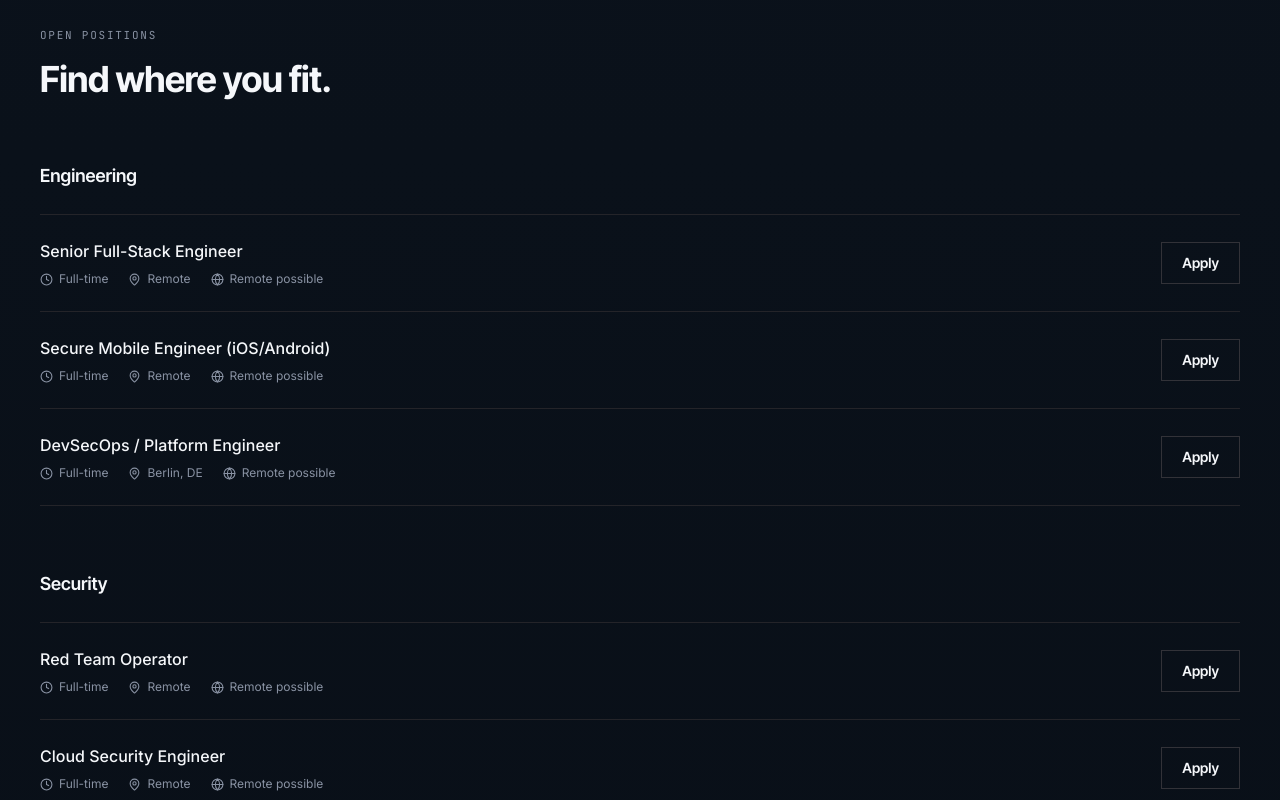
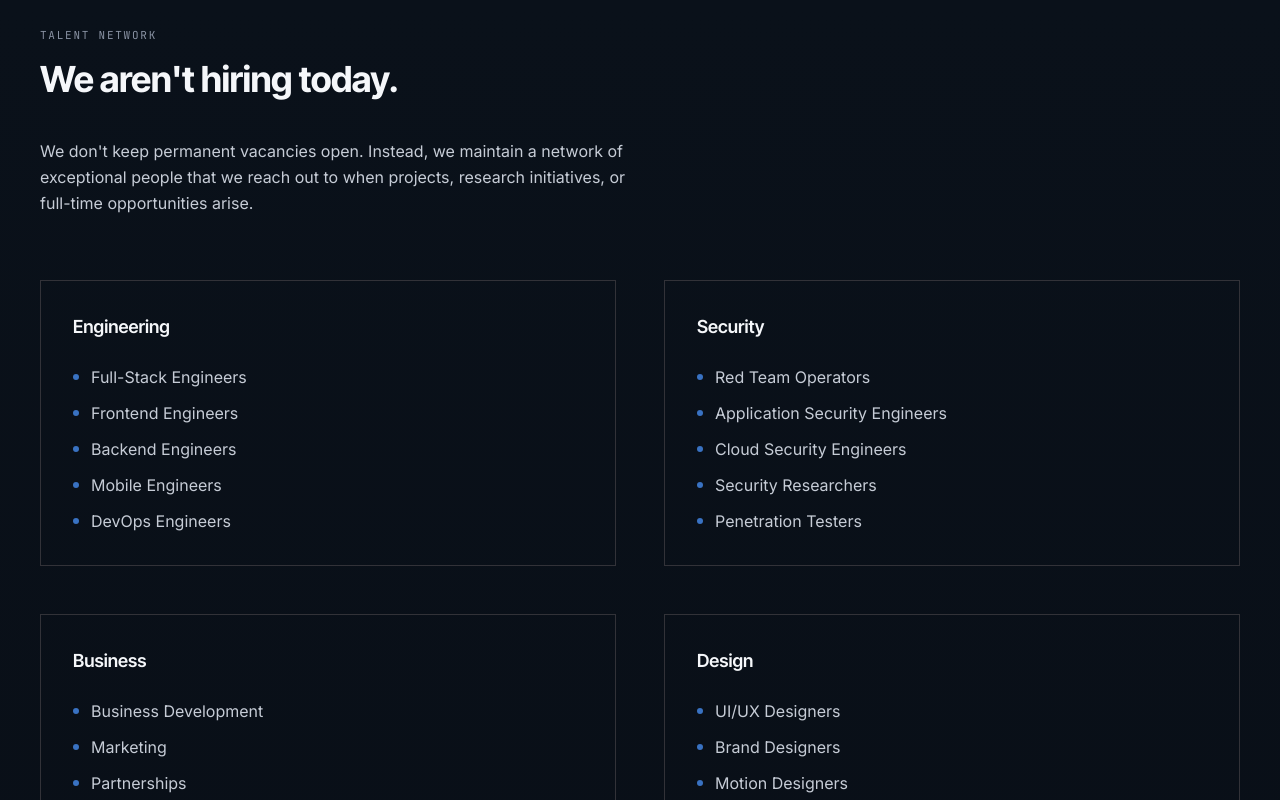
Before and after one commit to Cyberspatz-Web/CYSP, a React (Vite) app: page /careers in a window 1280 px wide. Shown: the part 1560-2360 px from the top of the page. Built offline with nearby package versions, Linux system fonts and the light colour scheme.

Commit message:
talent updates

```diff
--- a/src/data/careers.ts
+++ b/src/data/careers.ts
@@ -48,8 +48,7 @@ export const BENEFITS: Benefit[] = [
   {
     icon: Users2,
     title: "Small teams, real ownership",
-    description:
-      "Engagements run lean. You'll own outcomes, not just tickets.",
+    description: "Engagements run lean. You'll own outcomes, not just tickets.",
   },
 ];
 
@@ -61,71 +60,43 @@ export interface OpenRole {
   remote: boolean;
 }
 
-export const OPEN_ROLES: OpenRole[] = [
+export interface TalentArea {
+  title: string;
+  roles: string[];
+}
+
+export const TALENT_AREAS: TalentArea[] = [
   {
-    title: "Senior Full-Stack Engineer",
-    department: "Engineering",
-    location: "Remote",
-    type: "Full-time",
-    remote: true,
+    title: "Engineering",
+    roles: [
+      "Full-Stack Engineers",
+      "Frontend Engineers",
+      "Backend Engineers",
+      "Mobile Engineers",
+      "DevOps Engineers",
+    ],
   },
   {
-    title: "Secure Mobile Engineer (iOS/Android)",
-    department: "Engineering",
-    location: "Remote",
-    type: "Full-time",
-    remote: true,
+    title: "Security",
+    roles: [
+      "Red Team Operators",
+      "Application Security Engineers",
+      "Cloud Security Engineers",
+      "Security Researchers",
+      "Penetration Testers",
+    ],
   },
   {
-    title: "DevSecOps / Platform Engineer",
-    department: "Engineering",
-    location: "Berlin, DE",
-    type: "Full-time",
-    remote: true,
+    title: "Business",
+    roles: [
+      "Business Development",
+      "Marketing",
+      "Partnerships",
+      "Client Success",
+    ],
   },
   {
-    title: "Red Team Operator",
-    department: "Security",
-    location: "Remote",
-    type: "Full-time",
-    remote: true,
-  },
-  {
-    title: "Cloud Security Engineer",
-    department: "Security",
-    location: "Remote",
-    type: "Full-time",
-    remote: true,
-  },
-  {
-    title: "Application Security Consultant",
-    department: "Security",
-    location: "London, UK",
-    type: "Contract",
-    remote: false,
-  },
-  {
-    title: "Enterprise Account Executive",
-    department: "Business & Operations",
-    location: "New York, US",
-    type: "Full-time",
-    remote: false,
-  },
-  {
-    title: "Technical Program Manager",
-    department: "Business & Operations",
-    location: "Remote",
-    type: "Full-time",
-    remote: true,
+    title: "Design",
+    roles: ["UI/UX Designers", "Brand Designers", "Motion Designers"],
   },
 ];
-
-export function getRolesByDepartment(department: OpenRole["department"]) {
-  return OPEN_ROLES.filter((r) => r.department === department);
-}
-
-export const DEPARTMENTS: OpenRole["department"][] = [
-  "Engineering",
-  "Security",
-  "Business & Operations",
-];
--- a/src/pages/Careers.tsx
+++ b/src/pages/Careers.tsx
@@ -5,15 +5,17 @@ import { AmbientGlow } from "../components/ui/AmbientGlow";
 import { accentClass } from "../lib/accent";
 import { Button } from "../components/ui/Button";
 import { StatusBadge } from "../components/ui/StatusBadge";
-import { BENEFITS, DEPARTMENTS, getRolesByDepartment, OPEN_ROLES } from "../data/careers";
-import { Clock, MapPin, Globe } from "lucide-react";
+import { BENEFITS, TALENT_AREAS } from "../data/careers";
+// import { Clock, MapPin, Globe } from "lucide-react";
 
 function applyHref(title: string) {
   const subject = encodeURIComponent(`Application: ${title}`);
   const body = encodeURIComponent(
-    "Hi Cyberspatz team,\n\nI'm interested in the " + title + " role. A bit about me:\n\n"
+    "Hi Cyberspatz team,\n\nI'm interested in the " +
+      title +
+      " role. A bit about me:\n\n",
   );
-  return `mailto:info@cyberspatz.com?subject=${subject}&body=${body}`;
+  return `mailto:career@cyberspatz.com?subject=${subject}&body=${body}`;
 }
 
 export function Careers() {
@@ -25,16 +27,19 @@ export function Careers() {
         path="/careers"
       />
       <section className="pt-40 pb-24 md:pt-48 md:pb-28 relative overflow-hidden">
-        <AmbientGlow tone="blue" className="w-[480px] h-[480px] -top-32 -right-24 opacity-70" />
+        <AmbientGlow
+          tone="blue"
+          className="w-[480px] h-[480px] -top-32 -right-24 opacity-70"
+        />
         <Container className="relative">
-          <StatusBadge label={`${OPEN_ROLES.length} open roles`} />
+          <StatusBadge label="Always looking for exceptional talent" />
           <h1 className="mt-8 text-display-lg font-display font-extrabold max-w-[18ch]">
             Build the standard, don't just meet it.
           </h1>
           <p className="mt-6 text-lg text-paper-dim max-w-[56ch] leading-relaxed">
             We're a small team of engineers and security specialists who'd
-            rather ship something correct once than fast three times. If
-            that sounds like your kind of work, take a look below.
+            rather ship something correct once than fast three times. If that
+            sounds like your kind of work, take a look below.
           </p>
         </Container>
       </section>
@@ -57,7 +62,11 @@ export function Careers() {
                 transition={{ duration: 0.5, delay: (i % 3) * 0.06 }}
                 className="border-r border-b border-border p-8"
               >
-                <b.icon size={22} className={accentClass(i)} strokeWidth={1.6} />
+                <b.icon
+                  size={22}
+                  className={accentClass(i)}
+                  strokeWidth={1.6}
+                />
                 <h3 className="mt-6 text-base font-display font-semibold text-paper">
                   {b.title}
                 </h3>
@@ -69,79 +78,60 @@ export function Careers() {
           </div>
         </Container>
       </section>
-
-      {/* Open roles */}
+      {/* Talent Network */}
       <section className="hairline py-section">
         <Container>
-          <p className="label-mono mb-4">Open positions</p>
-          <h2 className="text-display-md font-display font-bold max-w-[22ch] mb-16">
-            Find where you fit.
+          <p className="label-mono mb-4">Talent Network</p>
+
+          <h2 className="text-display-md font-display font-bold max-w-[22ch] mb-10">
+            We aren't hiring today.
           </h2>
 
-          <div className="flex flex-col gap-16">
-            {DEPARTMENTS.map((dept) => {
-              const roles = getRolesByDepartment(dept);
-              if (roles.length === 0) return null;
-              return (
-                <div key={dept}>
-                  <h3 className="text-lg font-display font-semibold text-paper mb-6">
-                    {dept}
-                  </h3>
-                  <div className="flex flex-col hairline">
-                    {roles.map((role) => (
-                      <div
-                        key={role.title}
-                        className="flex flex-col sm:flex-row sm:items-center sm:justify-between gap-4 py-6 border-b border-border"
-                      >
-                        <div>
-                          <p className="text-base font-medium text-paper">{role.title}</p>
-                          <div className="mt-2 flex flex-wrap items-center gap-x-5 gap-y-1.5 text-xs text-steel">
-                            <span className="inline-flex items-center gap-1.5">
-                              <Clock size={13} />
-                              {role.type}
-                            </span>
-                            <span className="inline-flex items-center gap-1.5">
-                              <MapPin size={13} />
-                              {role.location}
-                            </span>
-                            {role.remote && (
-                              <span className="inline-flex items-center gap-1.5">
-                                <Globe size={13} />
-                                Remote possible
-                              </span>
-                            )}
-                          </div>
-                        </div>
-                        <a href={applyHref(role.title)} className="shrink-0">
-                          <Button size="md" variant="secondary">
-                            Apply
-                          </Button>
-                        </a>
-                      </div>
-                    ))}
-                  </div>
-                </div>
-              );
-            })}
+          <p className="text-paper-dim max-w-[60ch] leading-relaxed mb-16">
+            We don't keep permanent vacancies open. Instead, we maintain a
+            network of exceptional people that we reach out to when projects,
+            research initiatives, or full-time opportunities arise.
+          </p>
+
+          <div className="grid lg:grid-cols-2 gap-12">
+            {TALENT_AREAS.map((area) => (
+              <div key={area.title} className="border border-border-strong p-8">
+                <h3 className="text-lg font-display font-semibold text-paper">
+                  {area.title}
+                </h3>
+
+                <ul className="mt-6 space-y-3">
+                  {area.roles.map((role) => (
+                    <li
+                      key={role}
+                      className="flex items-center gap-3 text-paper-dim"
+                    >
+                      <span className="h-1.5 w-1.5 rounded-full bg-signal shrink-0" />
+                      {role}
+                    </li>
+                  ))}
+                </ul>
+              </div>
+            ))}
           </div>
         </Container>
       </section>
-
       {/* Fallback CTA */}
       <section className="py-section">
         <Container>
           <div className="flex flex-col md:flex-row md:items-center md:justify-between gap-8 border border-border-strong p-10 md:p-14">
             <div>
               <h2 className="text-display-md font-display font-bold max-w-[18ch]">
-                Don't see the right role?
+                Join Our Talent Network
               </h2>
               <p className="mt-4 text-paper-dim max-w-[46ch] leading-relaxed">
-                We hire ahead of headcount for the right person. Reach out
-                and tell us what you're good at.
+                If your expertise aligns with what we build, we'd like to know
+                you before we need you. Introduce yourself and we'll reach out
+                when the right opportunity arises.
               </p>
             </div>
             <a href={applyHref("General Application")} className="shrink-0">
-              <Button size="lg">Get in Touch</Button>
+              <Button size="lg">Introduce Yourself</Button>
             </a>
           </div>
         </Container>
```
